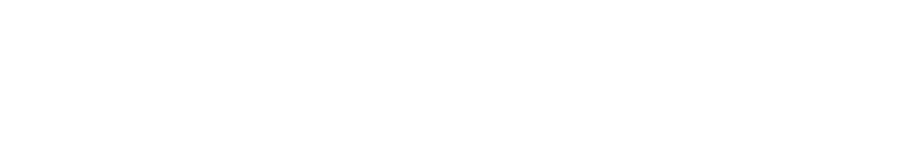
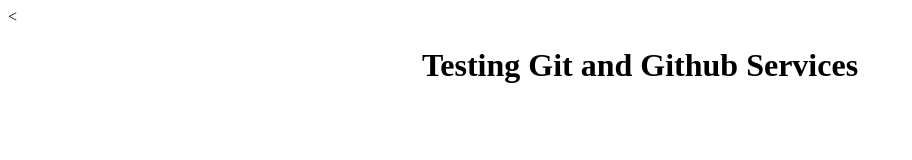
Before and after one commit to rahulyhg/BootstrapOnePage, a plain HTML site: page index.html in a window 1280 px wide. Shown: the whole page, without its empty margins (0-912 px from the left). Drawn offline with Linux system fonts and the light colour scheme.

Commit message:
Adding Some Lines to i

```diff
--- a/index.html
+++ b/index.html
@@ -3,8 +3,13 @@
 <head>
 	<meta charset="UTF-8">
 	<title>Multipurpose One Page Template</title>
+	<style>
+		.center{
+			text-align: center;
+		}
+	</style>
 </head>
 <body>
-
+	<<h1 class="center">Testing Git and Github Services</h1>
 </body>
 </html>
```
